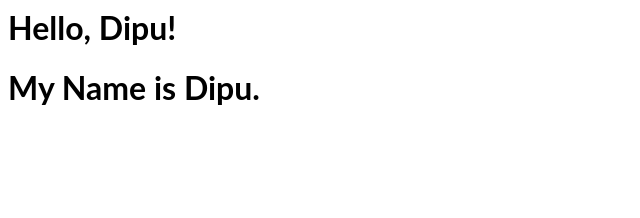
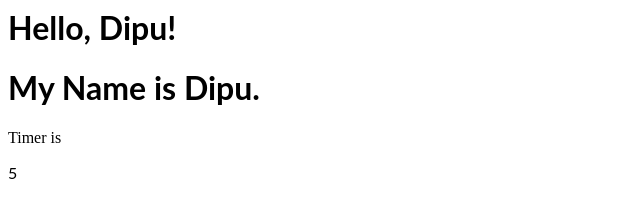
Before and after one commit to DipuTony/hello-react-example-5w52bz, a React app: page / in a window 1280 px wide. Shown: the full height of the page, 0-640 px from the left. Built offline with nearby package versions, Linux system fonts and the light colour scheme.

Commit message:
2 files modified

```diff
--- a/index.html
+++ b/index.html
@@ -1,3 +1,5 @@
 <div id="root"></div>
 
 <div id="root1"></div>
+
+Timer is <div id="timer"></div>
--- a/index.js
+++ b/index.js
@@ -14,3 +14,13 @@ ReactDOM.render(
   el,
   document.getElementById('root1')
 );
+
+let counter = 0;
+function show() {
+  counter++;
+  const el = <p>{counter}</p>;
+  ReactDOM.render(el, document.getElementById('timer'));
+}
+
+
+setInterval(show, 1000);
```
